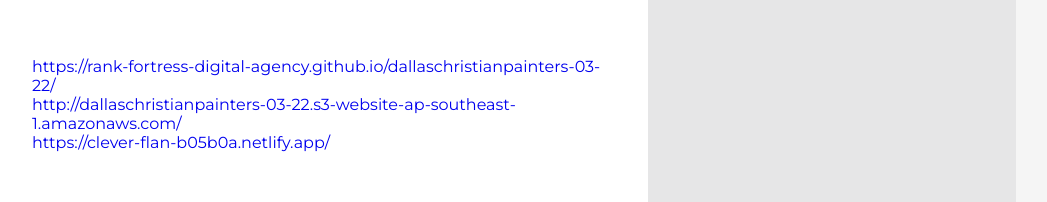
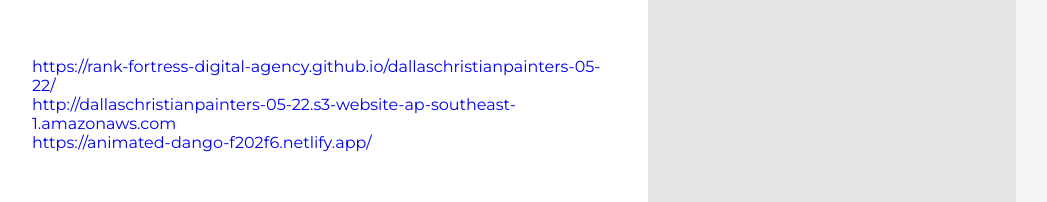
Before and after one commit to Rank-Fortress-Digital-Agency/dallaschristianpainters-05-22, a plain HTML site: page index.html in a window 1280 px wide. Shown: the part 7379-7581 px from the top of the page, without its empty margins (136-1183 px from the left). Drawn offline with Linux system fonts and the light colour scheme.

Commit message:
Add files via upload

```diff
--- a/index.html
+++ b/index.html
@@ -171,11 +171,11 @@
 
       <section>
           <a target="_bLank"
-                href="https://rank-fortress-digital-agency.github.io/dallaschristianpainters-03-22/">https://rank-fortress-digital-agency.github.io/dallaschristianpainters-03-22/</a><br>
+                href="https://rank-fortress-digital-agency.github.io/dallaschristianpainters-05-22/">https://rank-fortress-digital-agency.github.io/dallaschristianpainters-05-22/</a><br>
           <a target="_bLank"
-                href="http://dallaschristianpainters-03-22.s3-website-ap-southeast-1.amazonaws.com/">http://dallaschristianpainters-03-22.s3-website-ap-southeast-1.amazonaws.com/</a><br>
+                href="http://dallaschristianpainters-05-22.s3-website-ap-southeast-1.amazonaws.com">http://dallaschristianpainters-05-22.s3-website-ap-southeast-1.amazonaws.com</a><br>
           <a target="_bLank"
-                href="https://clever-flan-b05b0a.netlify.app/">https://clever-flan-b05b0a.netlify.app/</a>
+                href="https://animated-dango-f202f6.netlify.app/">https://animated-dango-f202f6.netlify.app/</a>
       </section>
 
     </div>
```
